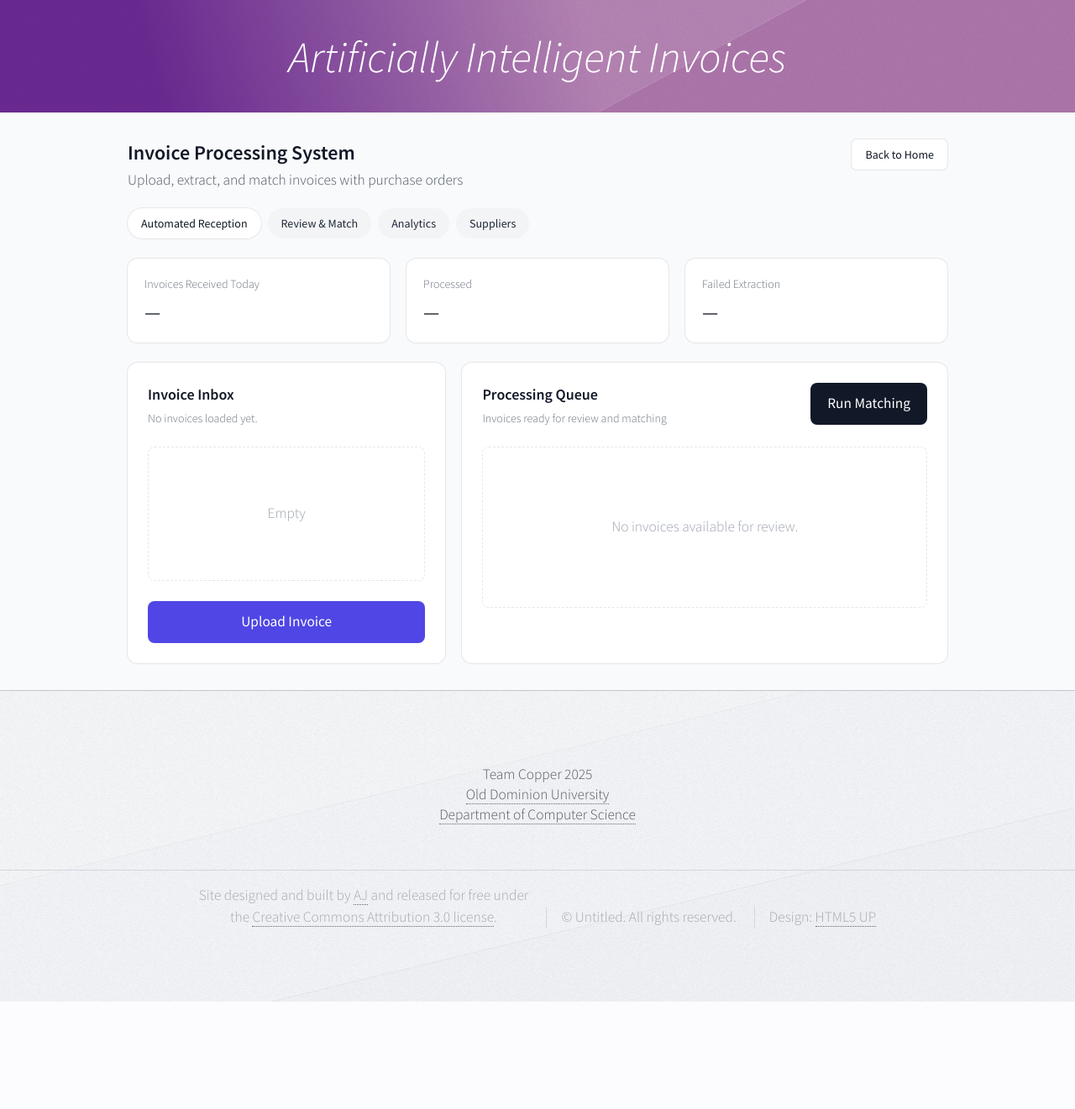
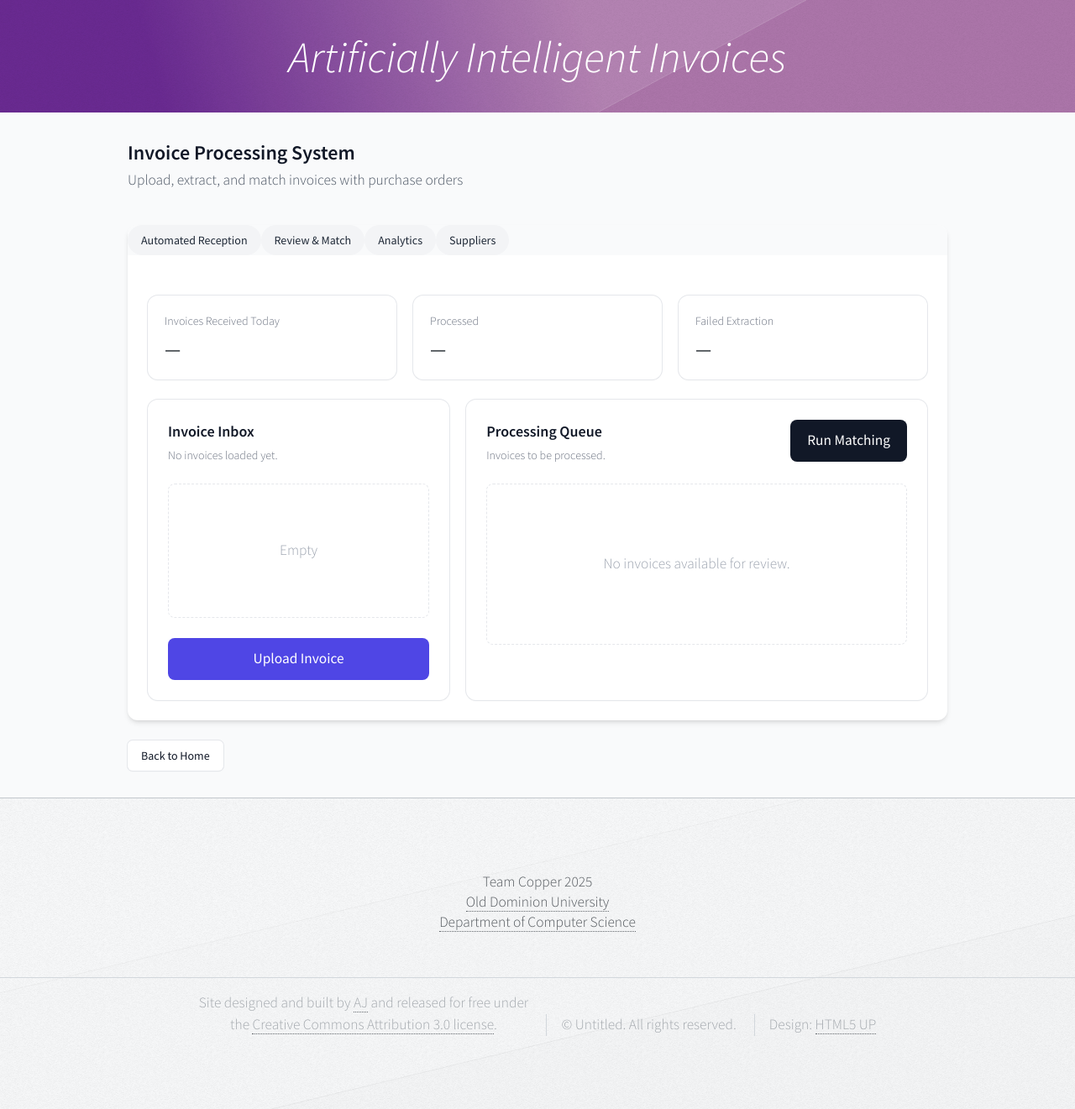
Before and after one commit to cs-ddjor001/S26-TeamCopper-InvoiceAI, a Flask app: page /dashboard in a window 1280 px wide. Shown: the whole page at 84% size. Before the commit the page ends 1193 px from the top, so only its background shows below. Run offline with Flask 3, Linux system fonts and the light colour scheme; some libraries are stand-ins or nearby versions.

Commit message:
update to toggle through tabs + content

```diff
--- a/app.py
+++ b/app.py
@@ -24,18 +24,6 @@ def home():
 def dashboard():
     return render_template("dashboard.html")
 
-@app.route("/suppliers")
-def suppliers():
-    return render_template("suppliers.html")
-
-@app.route("/review-match")
-def review_match():
-    return render_template("review-match.html")
-
-@app.route("/analytics")
-def analytics():
-    return render_template("analytics.html")
-
 if __name__ == "__main__":
     with app.app_context():
         db.create_all()
--- a/templates/dashboard.html
+++ b/templates/dashboard.html
@@ -6,41 +6,39 @@
 
 <div class="bg-gray-50">
   <div class="max-w-5xl mx-auto px-6 py-8">
-    <div class="flex items-start justify-between">
       <div>
         <h1 class="text-2xl font-semibold text-gray-900">Invoice Processing System</h1>
         <p class="text-gray-600 mt-1">Upload, extract, and match invoices with purchase orders</p>
 
-        <nav class="mt-5 inline-flex items-center gap-2">
-          <a href="/dashboard"
-             class="px-4 py-2 text-sm font-medium rounded-full bg-white text-gray-900 shadow-sm ring-1 ring-gray-200 hover:bg-gray-50 no-underline decoration-transparent border-0 outline-none appearance-none">
+        <nav class="mt-5 w-full ">
+          <div class="max-w-5xl mx-auto bg-white rounded-xl shadow-md overflow-hidden border border-gray-200 mt-10">
+              <div class="flex border-b bg-gray-50">
+
+                <button class="tab-link px-4 py-2 text-sm font-medium rounded-full bg-gray-100 text-gray-800 hover:bg-gray-200 no-underline decoration-transparent border-0 outline-none appearance-none" data-tab-target="#tab-1">
                     Automated Reception
-          </a>
+                </button>
 
-          <a href="/review-match"
-             class="px-4 py-2 text-sm font-medium rounded-full bg-gray-100 text-gray-800 hover:bg-gray-200 no-underline decoration-transparent border-0 outline-none appearance-none">
+                 <button class="tab-link px-4 py-2 text-sm font-medium rounded-full bg-gray-100 text-gray-800 hover:bg-gray-200 no-underline decoration-transparent border-0 outline-none appearance-none" data-tab-target="#tab-2">
                     Review & Match
-          </a>
+                </button>
 
-          <a href="/analytics"
-             class="px-4 py-2 text-sm font-medium rounded-full bg-gray-100 text-gray-800 hover:bg-gray-200 no-underline decoration-transparent border-0 outline-none appearance-none">
+                <button class="tab-link px-4 py-2 text-sm font-medium rounded-full bg-gray-100 text-gray-800 hover:bg-gray-200 no-underline decoration-transparent border-0 outline-none appearance-none" data-tab-target="#tab-3">
                     Analytics
-          </a>
+                </button>
 
-          <a href="/suppliers"
-             class="px-4 py-2 text-sm font-medium rounded-full bg-gray-100 text-gray-800 hover:bg-gray-200 no-underline decoration-transparent border-0 outline-none appearance-none">
+              <button class="tab-link px-4 py-2 text-sm font-medium rounded-full bg-gray-100 text-gray-800 hover:bg-gray-200 no-underline decoration-transparent border-0 outline-none appearance-none" data-tab-target="#tab-4">
                     Suppliers
-          </a>
-        </nav>
+                </button>
     </div>
 
-      <a href="/"
-         class="inline-flex items-center px-4 py-2 text-sm font-medium rounded-md bg-white text-gray-900 shadow-sm ring-1 ring-gray-200 hover:bg-gray-50 no-underline decoration-transparent border-0 outline-none appearance-none">
-        Back to Home
-      </a>
-    </div>
+    <div class="p-6">
 
+      <!--Tab 1 Content-->
+      <div id="tab-1" class="tab-content block">
+
+          <!--The little boxes on top-->
            <div class="mt-6 grid grid-cols-1 md:grid-cols-3 gap-5">
+
              <div class="bg-white rounded-xl shadow-sm ring-1 ring-gray-200 p-5">
                 <p class="text-sm text-gray-500">Invoices Received Today</p>
                 <p class="text-2xl font-semibold mt-2">—</p>
@@ -55,8 +53,10 @@
                 <p class="text-sm text-gray-500">Failed Extraction</p>
                 <p class="text-2xl font-semibold mt-2">—</p>
               </div>
+
             </div>
 
+          <!-- The larger boxes-->
           <div class="mt-6 grid grid-cols-1 md:grid-cols-5 gap-5">
             <div class="md:col-span-2 bg-white rounded-xl shadow-sm ring-1 ring-gray-200 p-6">
               <h2 class="text-lg font-semibold text-gray-900">Invoice Inbox</h2>
@@ -75,7 +75,7 @@
               <div class="flex items-start justify-between">
                 <div>
                   <h2 class="text-lg font-semibold text-gray-900">Processing Queue</h2>
-            <p class="text-sm text-gray-500 mt-1">Invoices ready for review and matching</p>
+                  <p class="text-sm text-gray-500 mt-1">Invoices to be processed.</p>
                 </div>
                 <button class="bg-gray-900 hover:bg-black text-white font-medium px-5 py-3 rounded-lg border-0 outline-none appearance-none">
                   Run Matching
@@ -88,6 +88,141 @@
             </div>
           </div>
         </div>
+
+      <!--Tab 2 Content-->
+      <div id="tab-2" class="tab-content block">
+
+          <!--The little boxes on top-->
+           <div class="mt-6 grid grid-cols-1 md:grid-cols-4 gap-5">
+
+             <div class="bg-white rounded-xl shadow-sm ring-1 ring-gray-200 p-5">
+                <p class="text-sm text-gray-500">Confidence Distribution</p>
+                <p class="text-2xl font-semibold mt-2">—</p>
              </div>
 
+              <div class="bg-white rounded-xl shadow-sm ring-1 ring-gray-200 p-5">
+                <p class="text-sm text-gray-500">Queue Status</p>
+                <p class="text-2xl font-semibold mt-2">—</p>
+              </div>
+
+              <div class="bg-white rounded-xl shadow-sm ring-1 ring-gray-200 p-5">
+                <p class="text-sm text-gray-500">Total Value</p>
+                <p class="text-2xl font-semibold mt-2">—</p>
+              </div>
+
+              <div class="bg-white rounded-xl shadow-sm ring-1 ring-gray-200 p-5">
+                <p class="text-sm text-gray-500">Performance</p>
+                <p class="text-2xl font-semibold mt-2">—</p>
+              </div>
+
+              <!--The Review Queue-->
+              <div class="md:col-span-3 bg-white rounded-xl shadow-sm ring-1 ring-gray-200 p-6">
+              <div class="flex items-start justify-between">
+                <div>
+                  <h2 class="text-lg font-semibold text-gray-900">Review Queue</h2>
+                  <p class="text-sm text-gray-500 mt-1">Invoices ready for review and matching</p>
+                </div>
+                </div>
+
+                <div class="mt-6 flex items-center justify-center border border-dashed border-gray-200 rounded-lg h-48 text-gray-400">
+                  No invoices available for review.
+                </div>
+              </div>
+            </div>
+      </div> <!-- end tab 2 -->
+
+      <!--Tab 3 Content-->
+      <div id="tab-3" class="tab-content block">
+
+          <!--The little boxes on top-->
+           <div class="mt-6 grid grid-cols-1 md:grid-cols-4 gap-5">
+
+             <div class="bg-white rounded-xl shadow-sm ring-1 ring-gray-200 p-5">
+                <p class="text-sm text-gray-500">Total Processed</p>
+                <p class="text-2xl font-semibold mt-2">—</p>
+             </div>
+
+              <div class="bg-white rounded-xl shadow-sm ring-1 ring-gray-200 p-5">
+                <p class="text-sm text-gray-500">Time Saved</p>
+                <p class="text-2xl font-semibold mt-2">—</p>
+              </div>
+
+              <div class="bg-white rounded-xl shadow-sm ring-1 ring-gray-200 p-5">
+                <p class="text-sm text-gray-500">Matched</p>
+                <p class="text-2xl font-semibold mt-2">—</p>
+              </div>
+
+              <div class="bg-white rounded-xl shadow-sm ring-1 ring-gray-200 p-5">
+                <p class="text-sm text-gray-500">Avg Process Time</p>
+                <p class="text-2xl font-semibold mt-2">—</p>
+              </div>
+            </div>
+            </div>
+
+             <!--Tab 4 Content-->
+            <div id="tab-4" class="tab-content block">
+
+            <!--The little boxes on top-->
+            <div class="mt-6 grid grid-cols-1 md:grid-cols-4 gap-5">
+
+              <div class="bg-white rounded-xl shadow-sm ring-1 ring-gray-200 p-5">
+                  <p class="text-sm text-gray-500">Total Suppliers</p>
+                  <p class="text-2xl font-semibold mt-2">—</p>
+              </div>
+
+                <div class="bg-white rounded-xl shadow-sm ring-1 ring-gray-200 p-5">
+                  <p class="text-sm text-gray-500">Pending Invoices</p>
+                  <p class="text-2xl font-semibold mt-2">—</p>
+                </div>
+
+                <div class="bg-white rounded-xl shadow-sm ring-1 ring-gray-200 p-5">
+                  <p class="text-sm text-gray-500">Due This Week</p>
+                  <p class="text-2xl font-semibold mt-2">—</p>
+                </div>
+
+                <div class="bg-white rounded-xl shadow-sm ring-1 ring-gray-200 p-5">
+                  <p class="text-sm text-gray-500">Total Value</p>
+                  <p class="text-2xl font-semibold mt-2">—</p>
+                </div>
+            </div>
+            </div>
+
+    </div> <!-- end tabs -->
+  </div> <!-- end card -->
+
+  <a href="/"
+     class="mt-6 inline-flex items-center px-4 py-2 text-sm font-medium rounded-md bg-white text-gray-900 shadow-sm ring-1 ring-gray-200 hover:bg-gray-50 no-underline decoration-transparent border-0 outline-none appearance-none">
+     Back to Home
+  </a>
+
+</div>
+
+<!--Somewhere along the lines I did the dangerous thing of losing track of where the divs
+    should end so I wrote extra notes but :^( -->
+
+<script>
+    const tabs = document.querySelectorAll('.tab-link');
+    const contents = document.querySelectorAll('.tab-content');
+
+    tabs.forEach(tab => {
+        tab.addEventListener('click', () => {
+            const target = document.querySelector(tab.dataset.tabTarget);
+
+            //Hide content
+            contents.forEach(content => content.classList.add('hidden'));
+            tabs.forEach(t => {
+                t.classList.remove('border-blue-500', 'text-blue-600');
+                t.classList.add('border-transparent', 'text-gray-500');
+            });
+
+            //Active content
+            target.classList.remove('hidden');
+            tab.classList.add('border-blue-500', 'text-blue-600');
+            tab.classList.remove('border-transparent', 'text-gray-500');
+        });
+    });
+
+  document.querySelector('.tab-link').click();
+</script>
+
 {% endblock %}
```
Also changed, not shown: templates/analytics.html (deleted, +0 -93 lines), templates/review-match.html (deleted, +0 -93 lines), templates/suppliers.html (deleted, +0 -93 lines). Lines whose indentation alone changed are shown as unchanged.
